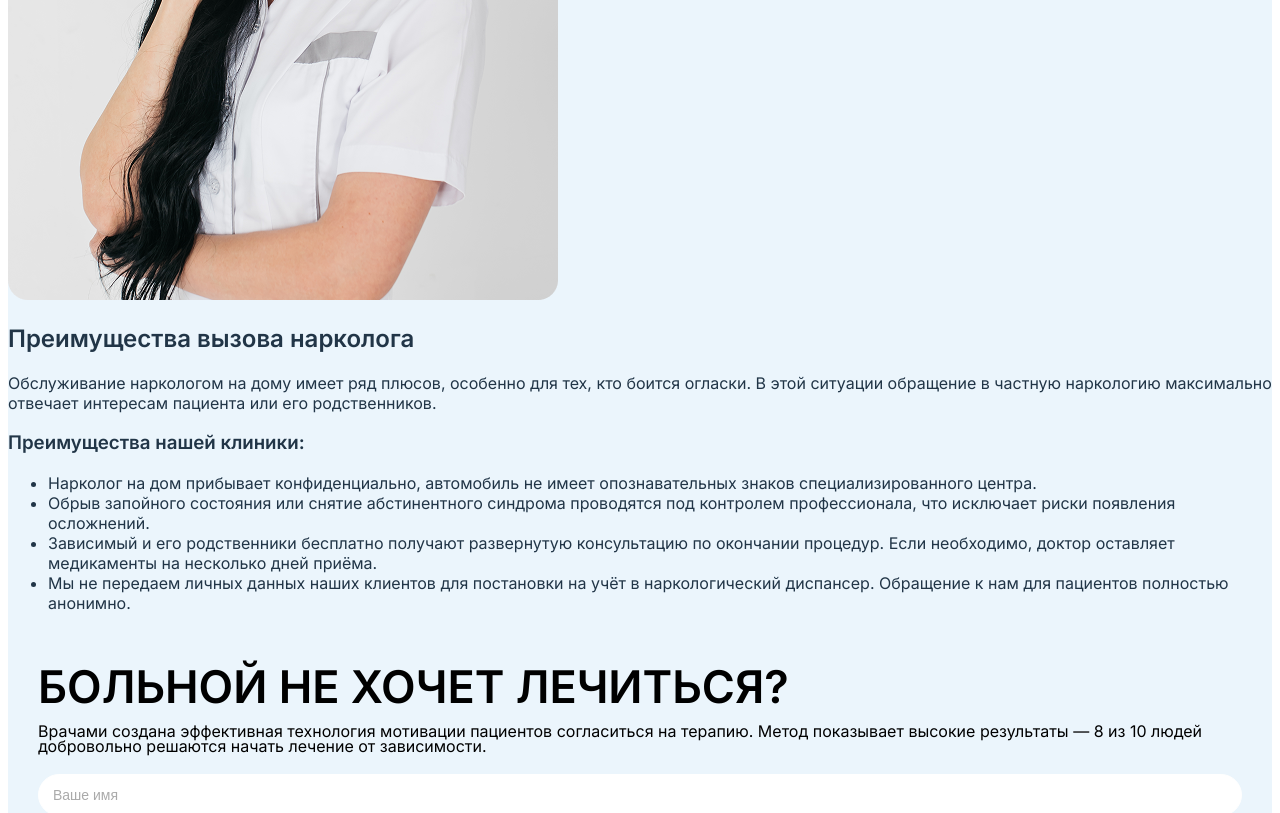
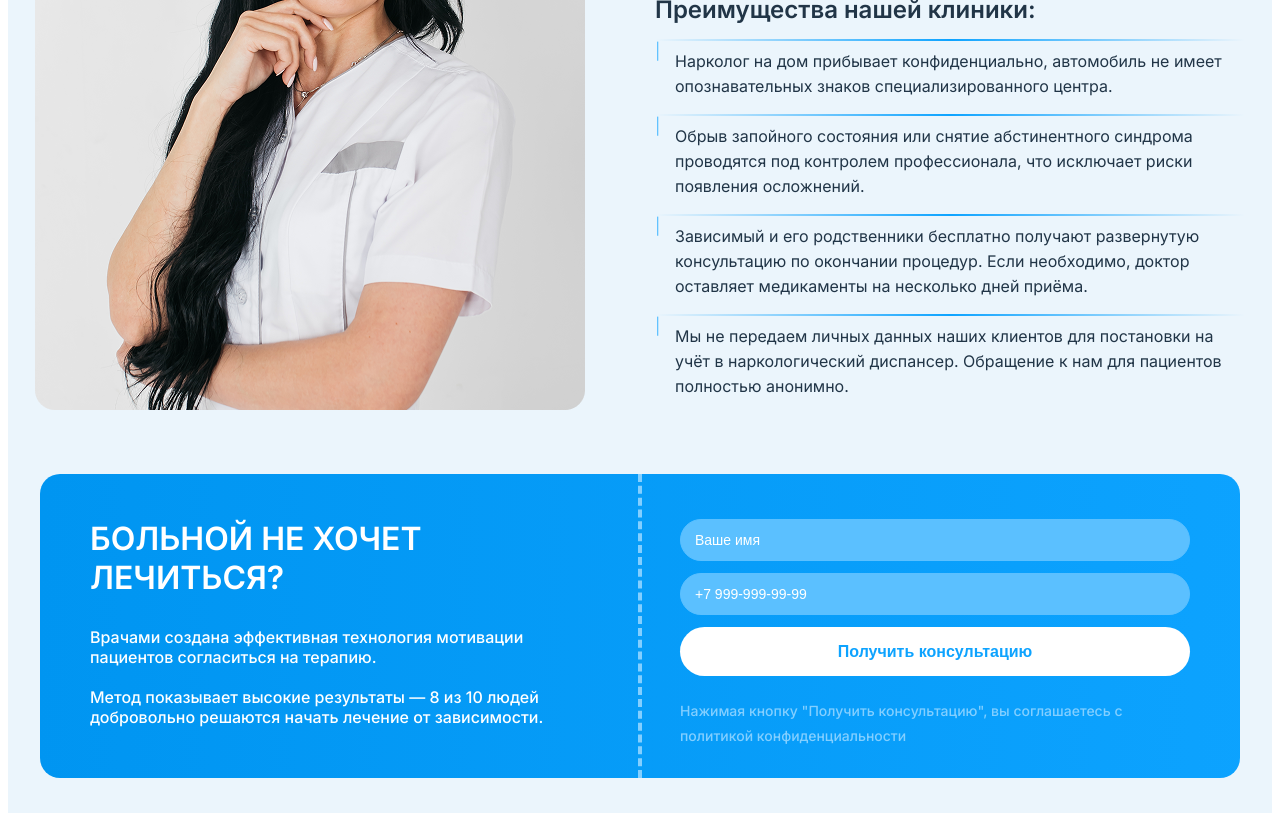
Before and after one commit to maevska/detox_clinic, a React (Vite) app in the folder frontend/: page / in a window 1280 px wide. Shown: the part 5420-6233 px from the top of the page. Built offline with nearby package versions, Linux system fonts and the light colour scheme.

Commit message:
Добавление стилей преимуществ

```diff
--- a/frontend/src/components/Advantages.jsx
+++ b/frontend/src/components/Advantages.jsx
@@ -18,20 +18,20 @@ const Advantages = () => {
                         </p>
                         <h3 className="adv-p-list">Преимущества нашей клиники:</h3>
                         <ul>
-                            <li>
+                            <li className="adv-li">
                                 Нарколог на дом прибывает конфиденциально, автомобиль не имеет
                                 опознавательных знаков специализированного центра.
                             </li>
-                            <li>
+                            <li className="adv-li">
                                 Обрыв запойного состояния или снятие абстинентного синдрома
                                 проводятся под контролем профессионала, что исключает риски появления осложнений.
                             </li>
-                            <li>
+                            <li className="adv-li">
                                 Зависимый и его родственники бесплатно получают развернутую
                                 консультацию по окончании процедур. Если необходимо, доктор
                                 оставляет медикаменты на несколько дней приёма.
                             </li>
-                            <li>
+                            <li className="adv-li">
                                 Мы не передаем личных данных наших клиентов для постановки на
                                 учёт в наркологический диспансер. Обращение к нам для пациентов
                                 полностью анонимно.
@@ -43,6 +43,7 @@ const Advantages = () => {
                     <ConsultationForm
                         formsTitle="БОЛЬНОЙ НЕ ХОЧЕТ ЛЕЧИТЬСЯ?"
                         chaptersform={`Врачами создана эффективная технология мотивации пациентов согласиться на терапию.
+
                         Метод показывает высокие результаты — 8 из 10 людей добровольно решаются начать лечение от зависимости.`}
                         buttonText="Получить консультацию"
                         warning='Нажимая кнопку "Получить консультацию", вы соглашаетесь с политикой конфиденциальности'
--- a/frontend/src/styles/Advantages.css
+++ b/frontend/src/styles/Advantages.css
@@ -1,4 +1,164 @@
-.advantages-sect{
-    background-color: #ebf5fc;
-    font-family: "Inter", sans-serif;
+.advantages-sect {
+  background-color: #ebf5fc;
+  font-family: "Inter", sans-serif;
+  padding: 110px 0;
 }
+
+.adv-inf {
+  display: flex;
+  justify-content: center;
+  gap: 70px;
+  margin-bottom: 50px;
+}
+
+.adv-img img {
+  width: 550px;
+  height: 660px;
+}
+
+.adv-text {
+  width: 590px;
+  min-height: 660px;
+}
+
+.adv-text h2 {
+  font-size: 52px;
+  font-weight: 600;
+  line-height: 55px;
+  margin-bottom: 30px;
+  margin-top: 0;
+}
+
+.adv-text p {
+  font-weight: 400;
+  font-size: 16px;
+  line-height: 25px;
+}
+
+.adv-p-list {
+  font-size: 24px;
+  line-height: 30px;
+  font-weight: 600;
+  margin-top: 30px;
+}
+.adv-text ul {
+  list-style: none;
+  padding: 0;
+  margin: 0;
+}
+
+.adv-li {
+  position: relative;
+  padding-left: 20px;
+  margin-bottom: 25px;
+  font-weight: 400;
+  font-size: 16px;
+  line-height: 25px;
+}
+
+.adv-li::before {
+  content: "|";
+  color: #5bc0ff;
+  position: absolute;
+  width: 100%;
+  height: 2px;
+  background: linear-gradient(
+    to right,
+    transparent 0%,
+    #0da3ff 50%,
+    transparent 100%
+  );
+  top: -10px;
+  left: 0;
+}
+
+.adv-form {
+  width: 1200px;
+  height: 295px;
+  margin: 0 auto;
+}
+
+.adv-forms-update {
+  display: flex;
+  justify-content: space-between;
+  background: linear-gradient(
+    91.75deg,
+    #0095f1 0%,
+    #0da3ff 103.58%,
+    #0da3ff 103.58%
+  );
+  border-radius: 20px;
+  position: relative;
+}
+
+.adv-forms-update::before {
+  content: "";
+  position: absolute;
+  top: 0;
+  bottom: 0;
+  left: 50%;
+  transform: translateX(-50%);
+  border-left: 4px dashed #83cfff;
+}
+
+.adv-forms-update * {
+  color: #fff;
+}
+
+.adv-forms-update button {
+  background-color: #fff;
+  color: #0da3ff;
+  font-size: 16px;
+  font-weight: 600;
+  line-height: 25px;
+  width: 100%;
+}
+.adv-forms-update button:hover {
+  background: #5bc0ff;
+  color: #fff;
+}
+
+.adv-forms-update input {
+  background-color: #5bc0ff;
+  border-color: #5bc0ff;
+}
+
+.adv-forms-update input::placeholder {
+  color: #fff;
+}
+
+.adv-forms-update .headerform {
+  width: 510px;
+  max-height: 205px;
+  margin-left: 20px;
+}
+
+.adv-forms-update .Forms {
+    margin-right: 20px;
+  margin-top: 15px;
+  width: 510px;
+  max-height: 295px;
+}
+
+.adv-forms-update .parag-form {
+  margin-top: 30px;
+  white-space: pre-line;
+  line-height: 20px;
+  font-size: 16px;
+  font-weight: 500;
+}
+
+.adv-forms-update .form-h2 {
+  margin: 15px 0;
+  font-size: 32px;
+  font-weight: 600;
+}
+
+.adv-forms-update .warningForm {
+  margin-top: 10px;
+  margin-bottom: 0;
+  font-size: 14px;
+  line-height: 25px;
+  font-weight: 500;
+  color: #83cfff;
+}
```
